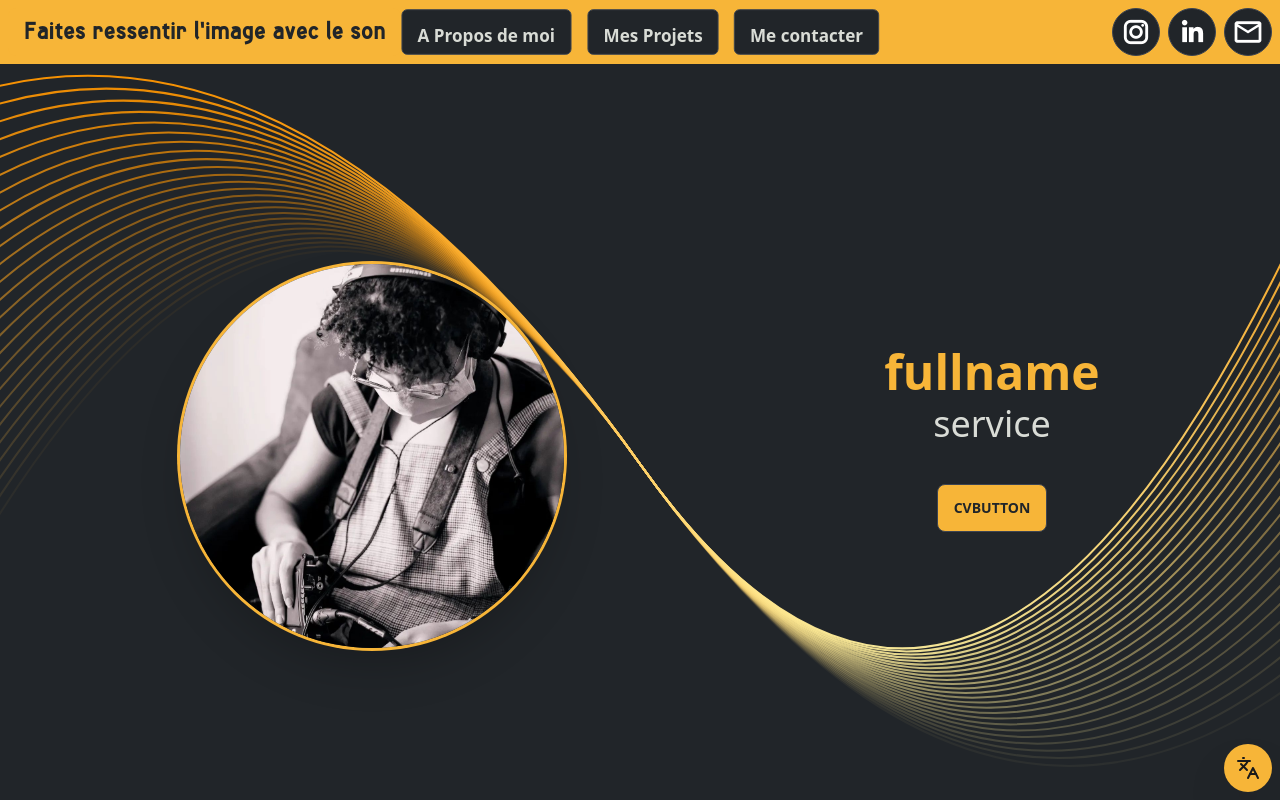
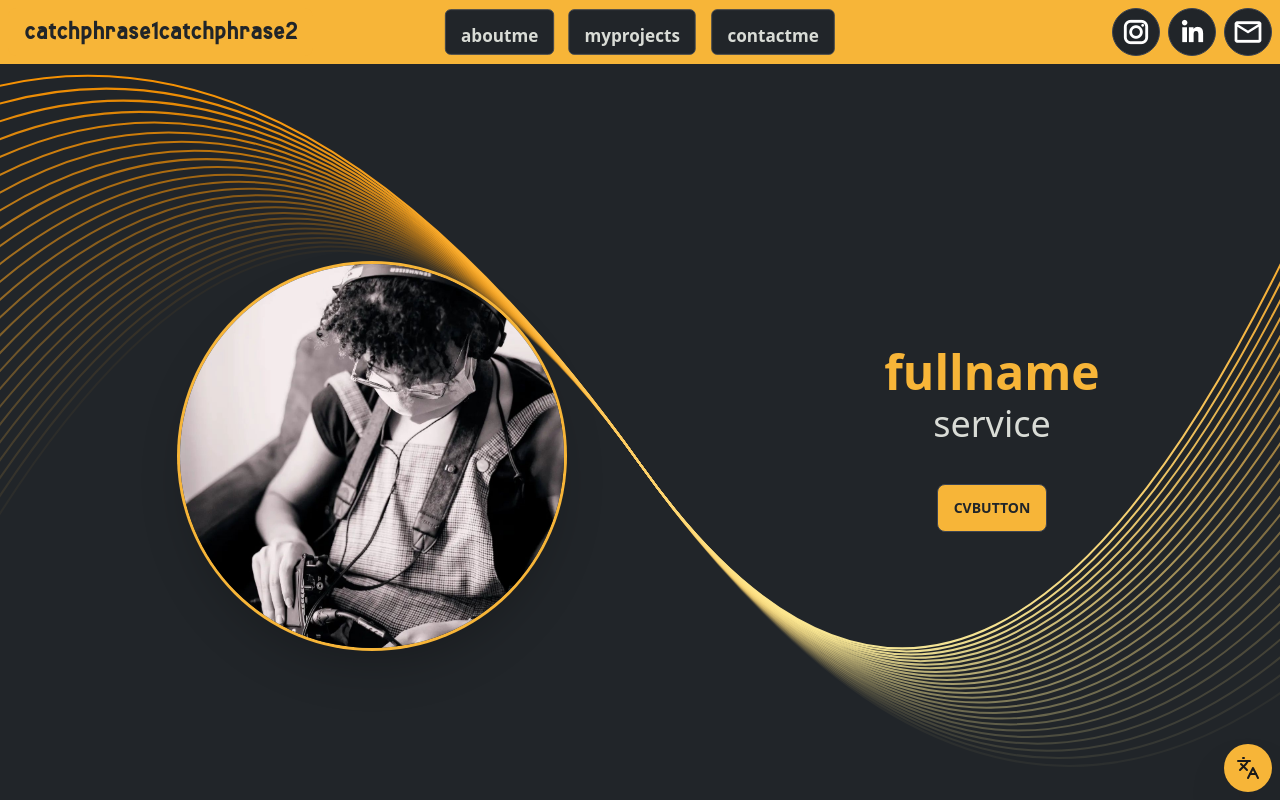
Before and after one commit to Chep0x61/ACharleville, a React (Create React App) app in the folder acharleville/: page / in a window 1280 px wide. Shown: the top 800 px of the page. Built offline with nearby package versions, Linux system fonts and the light colour scheme; the HTML template or start-up script is replaced by a standard one.

Commit message:
feat: translation for navabr

```diff
--- a/acharleville/src/Components/Navbar.jsx
+++ b/acharleville/src/Components/Navbar.jsx
@@ -1,16 +1,19 @@
+import { useTranslation } from 'react-i18next'
+
 const Navbar = () => {
+  const { t } = useTranslation()
     return (
         <div className="navbar bg-flash">
           <div className="navbar-start">
             <div className="btn normal-case text-base bg-flash text-main hover:bg-flash border-none lg:text-2xl font-sawai">
-              Faites ressentir <br className="lg:hidden"/> l'image avec le son
+            {t('catchphrase1')}<br className="lg:hidden"/>{t('catchphrase2')}
             </div>
           </div>
           <div className="navbar-center hidden md:flex">
             <ul className="menu menu-horizontal gap-2 font-medium">
-              <li><a className="btn normal-case text-lg bg-main rounded-md text-test hover:text-yellow" href="#about" onClick={() => document.getElementById('about')}>A Propos de moi</a></li>
-              <li><a className="btn normal-case text-lg bg-main rounded-md text-test hover:text-yellow hover:bg-main" href="#projects" onClick={() => document.getElementById('projects')}>Mes Projets</a></li>
-              <li><a className="btn normal-case text-lg bg-main rounded-md text-test hover:text-yellow hover:bg-main" href="#contact" onClick={() => document.getElementById('contact')}>Me contacter</a></li>
+              <li><a className="btn normal-case text-lg bg-main rounded-md text-test hover:text-yellow" href="#about" onClick={() => document.getElementById('about')}>{t('aboutme')}</a></li>
+              <li><a className="btn normal-case text-lg bg-main rounded-md text-test hover:text-yellow hover:bg-main" href="#projects" onClick={() => document.getElementById('projects')}>{t('myprojects')}</a></li>
+              <li><a className="btn normal-case text-lg bg-main rounded-md text-test hover:text-yellow hover:bg-main" href="#contact" onClick={() => document.getElementById('contact')}>{t('contactme')}</a></li>
             </ul>
           </div>
           <div className="navbar-end gap-2">
```
